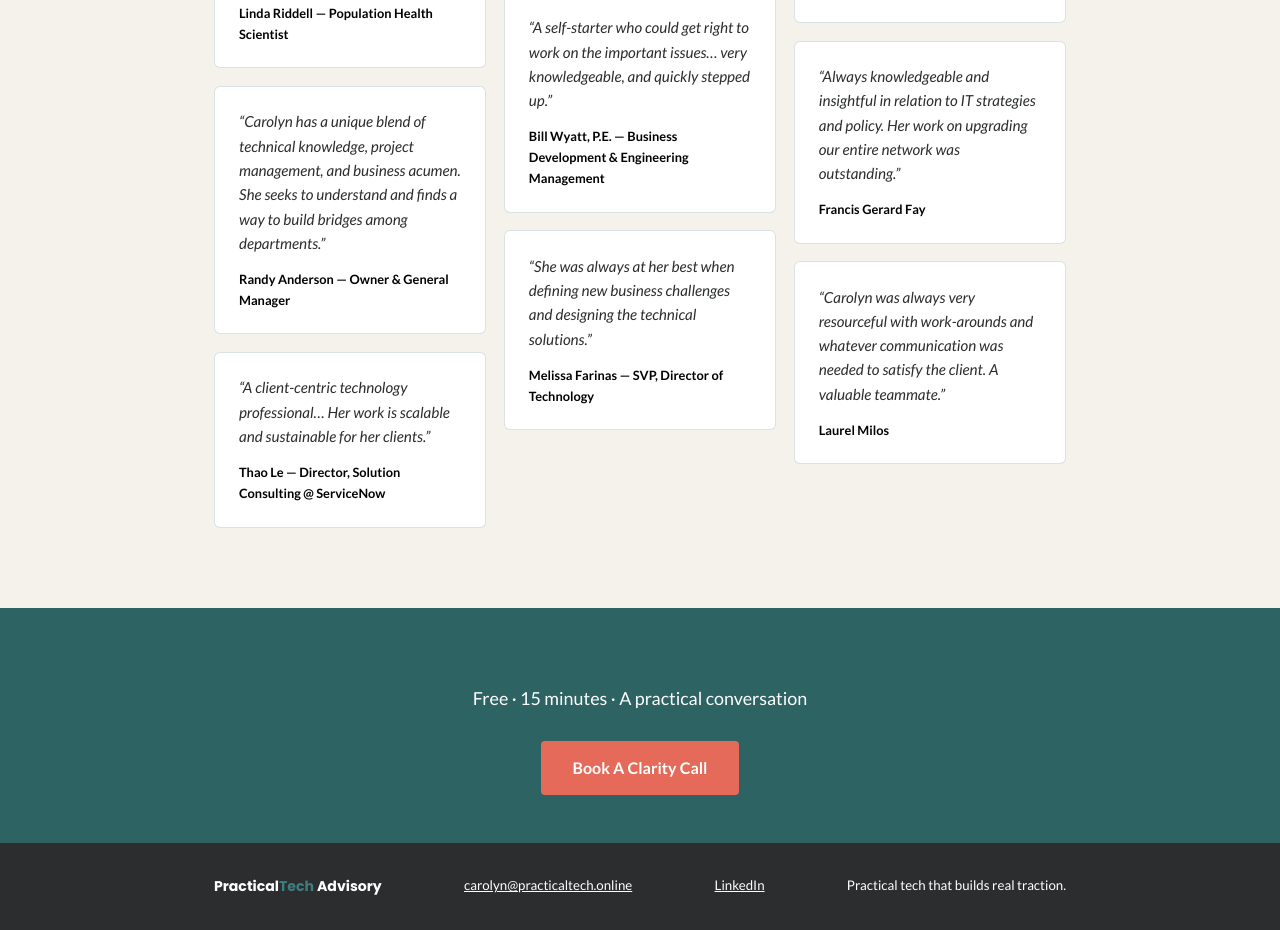
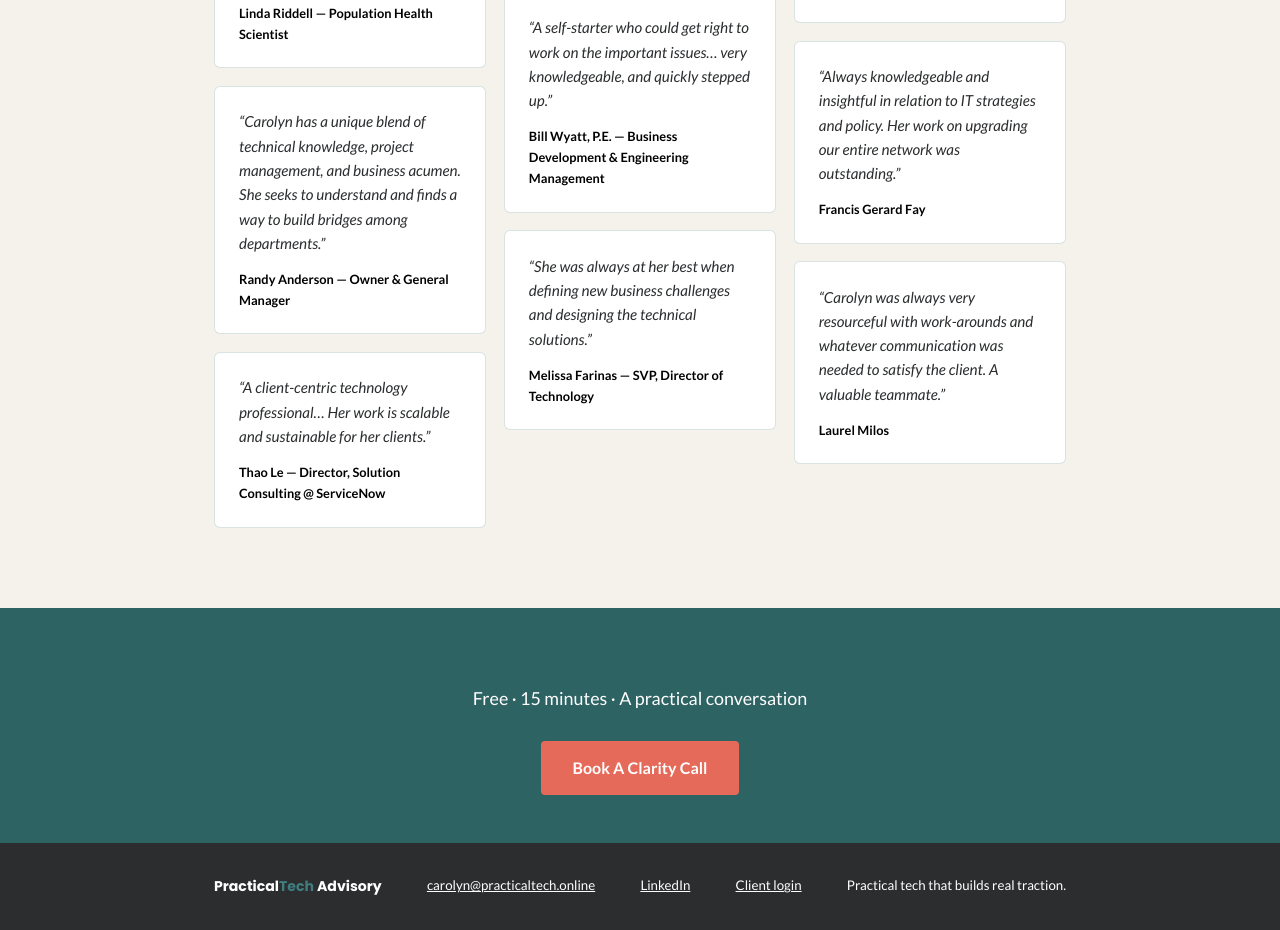
Before and after one commit to Geeky-Carolyn/PracticalTech-Website, a plain HTML site: page index.html in a window 1280 px wide. Shown: the part 4302-5232 px from the top of the page. Drawn offline with Linux system fonts and the light colour scheme.

Commit message:
Add Client login link in footer
Points to portal.practicaltech.online where clients sign in via magic
link to view HTML/PDF deliverables Carolyn has assigned to them.

Co-Authored-By: Claude Opus 4.7 <noreply@anthropic.com>

```diff
--- a/index.html
+++ b/index.html
@@ -933,6 +933,7 @@
     <div class="footer-brand">Practical<span class="tech">Tech</span> Advisory</div>
     <div><a href="mailto:carolyn@practicaltech.online">carolyn@practicaltech.online</a></div>
     <div><a href="https://www.linkedin.com/in/carolynjdelaney/" target="_blank" rel="noopener">LinkedIn</a></div>
+    <div><a href="https://portal.practicaltech.online/portal">Client login</a></div>
     <div>Practical tech that builds real traction.</div>
   </div>
 </footer>
```
